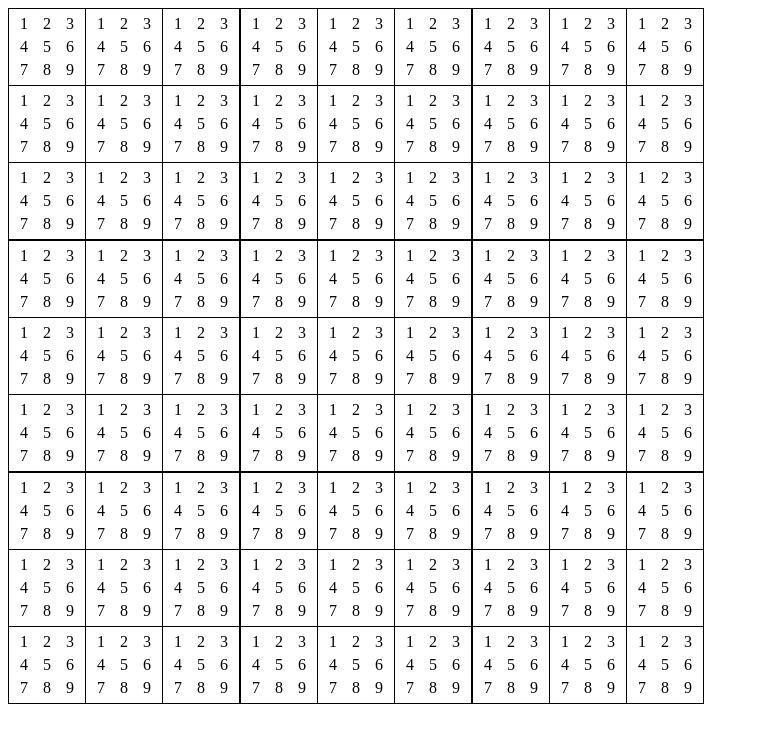
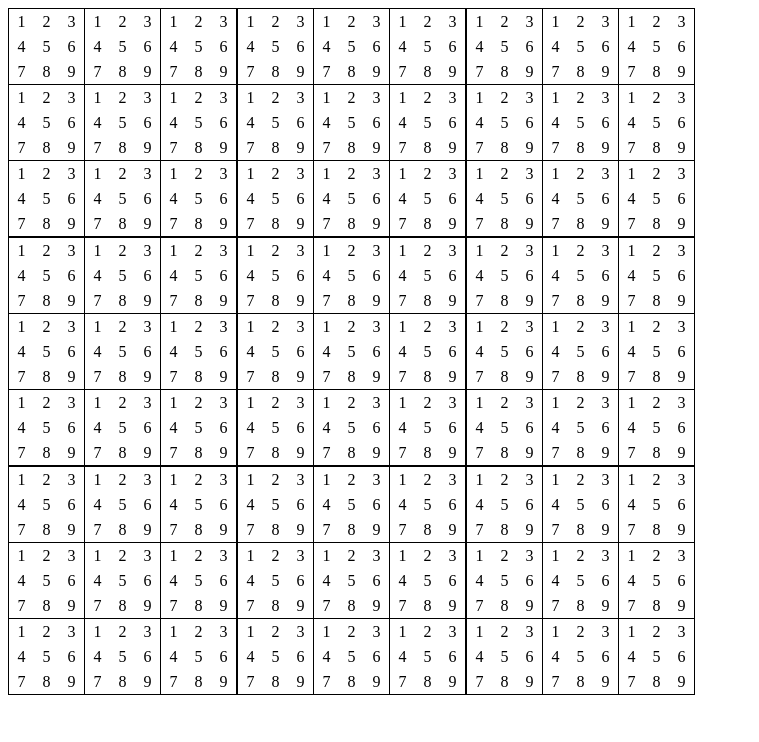
Before and after one commit to capelski/sudoku-generator, a React app: page / in a window 1280 px wide. Shown: the top 742 px of the page, without its empty margins (0-759 px from the left). Built offline with nearby package versions, Linux system fonts and the light colour scheme.

Commit message:
chore: rename cell to box

```diff
--- a/src/components/grid.tsx
+++ b/src/components/grid.tsx
@@ -9,8 +9,8 @@ export const Grid: React.FC<GridProps> = (props) => {
         <div className={`sudoku-grid size-${props.size}`}>
             {[...Array(props.size)].map((_x, rowIndex) => (
                 <div className="sudoku-row">
-                    {[...Array(props.size)].map((_y, cellIndex) => (
-                        <div className="sudoku-cell">
+                    {[...Array(props.size)].map((_y, boxIndex) => (
+                        <div className="sudoku-box">
                             {[...Array(props.size)].map((_z, candidateIndex) => (
                                 <div className="sudoku-candidate">{candidateIndex + 1}</div>
                             ))}
--- a/src/style/main.scss
+++ b/src/style/main.scss
@@ -2,18 +2,15 @@
     .sudoku-row {
         display: flex;
 
-        .sudoku-cell {
+        .sudoku-box {
             border-left: 1px solid black;
             border-top: 1px solid black;
             display: grid;
-            padding: 5px;
-            grid-column-gap: 3px;
-            grid-row-gap: 3px;
 
             .sudoku-candidate {
                 text-align: center;
-                width: 20px;
-                height: 20px;
+                width: 25px;
+                height: 25px;
                 display: flex;
                 justify-content: center;
                 align-items: center;
@@ -22,14 +19,10 @@
             &:last-child {
                 border-right: 1px solid black;
             }
-
-            &.highlighted-cell {
-                background-color: lightblue;
-            }
         }
 
         &:last-child {
-            .sudoku-cell {
+            .sudoku-box {
                 border-bottom: 1px solid black;
             }
         }
@@ -37,7 +30,7 @@
 
     &.size-4 {
         .sudoku-row {
-            .sudoku-cell {
+            .sudoku-box {
                 grid-template-columns: repeat(2, 1fr);
 
                 &:nth-child(2n + 3) {
@@ -50,7 +43,7 @@
             }
 
             &:nth-child(2n + 3) {
-                .sudoku-cell {
+                .sudoku-box {
                     border-top: 2px solid black;
 
                     &:last-child {
@@ -63,7 +56,7 @@
 
     &.size-9 {
         .sudoku-row {
-            .sudoku-cell {
+            .sudoku-box {
                 grid-template-columns: repeat(3, 1fr);
 
                 &:nth-child(3n + 4) {
@@ -76,7 +69,7 @@
             }
 
             &:nth-child(3n + 4) {
-                .sudoku-cell {
+                .sudoku-box {
                     border-top: 2px solid black;
 
                     &:last-child {
```
